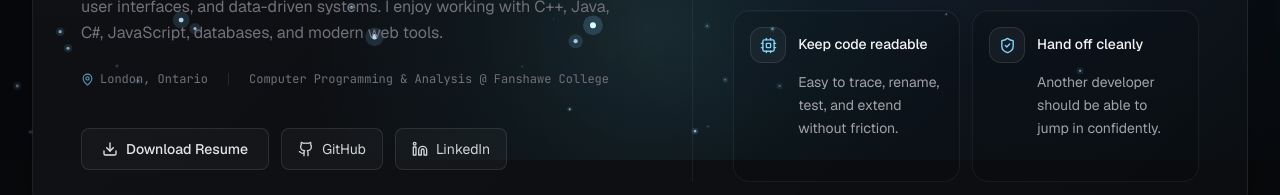
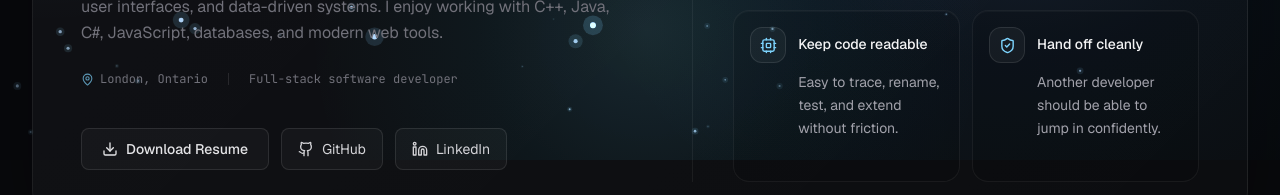
Before and after one commit to Omar-Alkhamissi/Portfolio, a React (Vite) app: page / in a window 1280 px wide. Shown: the part 640-835 px from the top of the page. Built offline with nearby package versions, Linux system fonts and the light colour scheme.

Commit message:
Polish portfolio profile copy

```diff
--- a/src/components/About.tsx
+++ b/src/components/About.tsx
@@ -134,8 +134,8 @@ export function About({ variant = "section" }: AboutProps) {
         <SectionHeading
           id="about-heading"
           eyebrow="01 / About"
-          title="A programming student building practical software."
-          description="I'm a Computer Programming & Analysis student at Fanshawe College with hands-on experience across web development, databases, object-oriented programming, and data structures. I care about clean code, maintainability, and the small details that make software feel solid."
+          title="A software developer building practical systems."
+          description="I build across web applications, databases, object-oriented systems, and data structures. I care about clean code, maintainability, and the small details that make software feel solid."
         />
 
         <div className="mt-12 grid gap-4 sm:grid-cols-2">
--- a/src/components/Hero.tsx
+++ b/src/components/Hero.tsx
@@ -126,7 +126,7 @@ export function Hero({ aside }: HeroProps) {
                 {site.location}
               </span>
               <span className="hidden h-3 w-px bg-white/10 sm:block" />
-              <span>Computer Programming &amp; Analysis @ Fanshawe College</span>
+              <span>Full-stack software developer</span>
             </motion.div>
 
             {/* CTA buttons */}
--- a/src/data/experience.ts
+++ b/src/data/experience.ts
@@ -14,17 +14,17 @@ export type TimelineItem = {
 
 export const timeline: TimelineItem[] = [
   {
-    id: "fanshawe",
+    id: "software-development",
     type: "education",
     icon: GraduationCap,
-    title: "Computer Programming & Analysis",
-    org: "Fanshawe College",
+    title: "Software Development Program",
+    org: "Applied software training",
     date: "Expected 2026",
     location: "London, Ontario",
     bullets: [
-      "GPA: 3.91 — two-time Dean's List recipient.",
-      "Coursework across object-oriented programming, data structures, databases, and full-stack web development.",
-      "Hands-on projects in C++, C#, .NET, JavaScript, SQL Server, and PostgreSQL.",
+      "Built a strong base in object-oriented programming, data structures, databases, and full-stack web development.",
+      "Delivered hands-on projects in C++, C#, .NET, JavaScript, SQL Server, and PostgreSQL.",
+      "Focused on maintainable code, practical architecture, and clear technical communication.",
     ],
   },
   {
```
Also changed, not shown: 1 other file (tests, documents, lock files or other folders).
